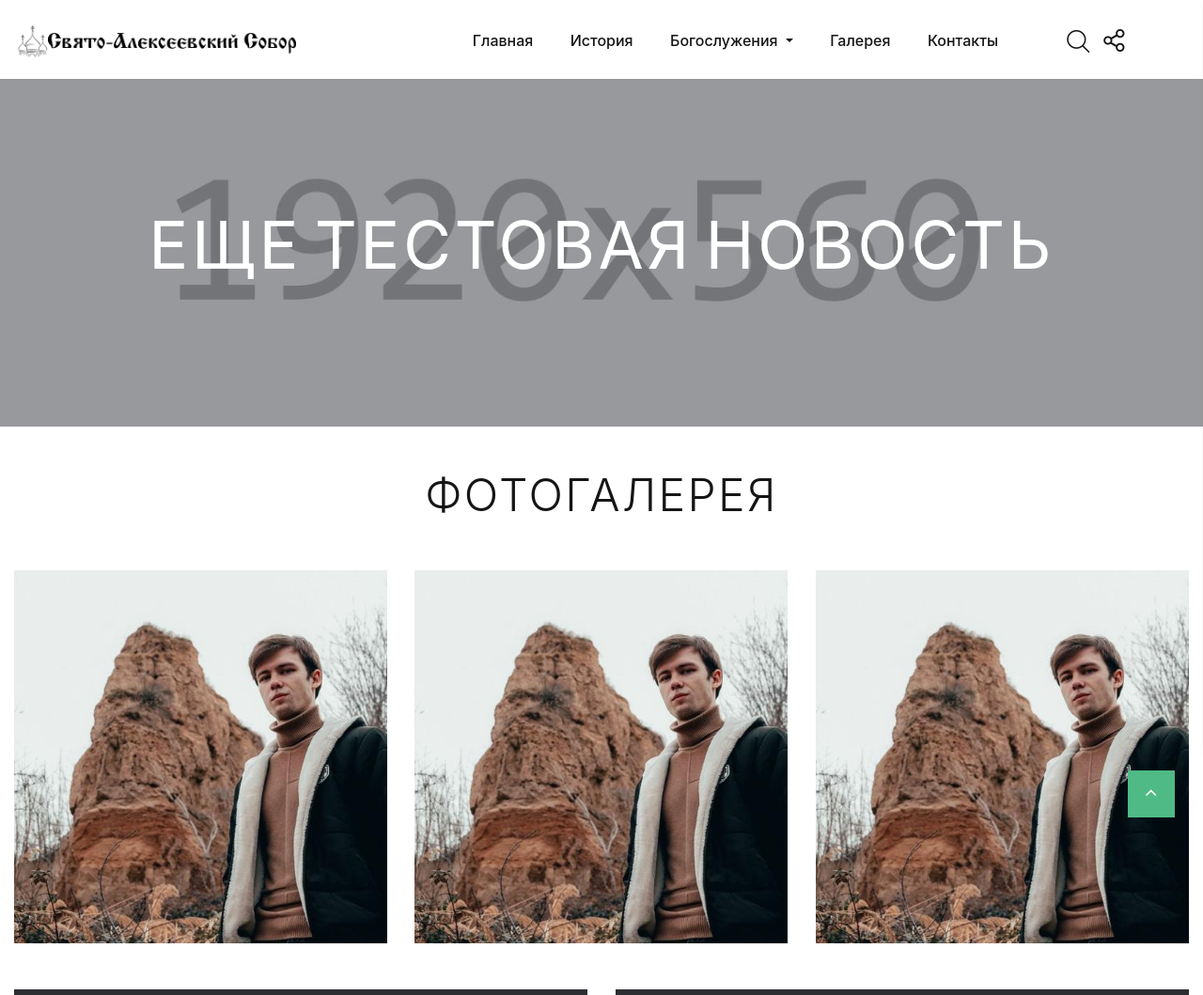
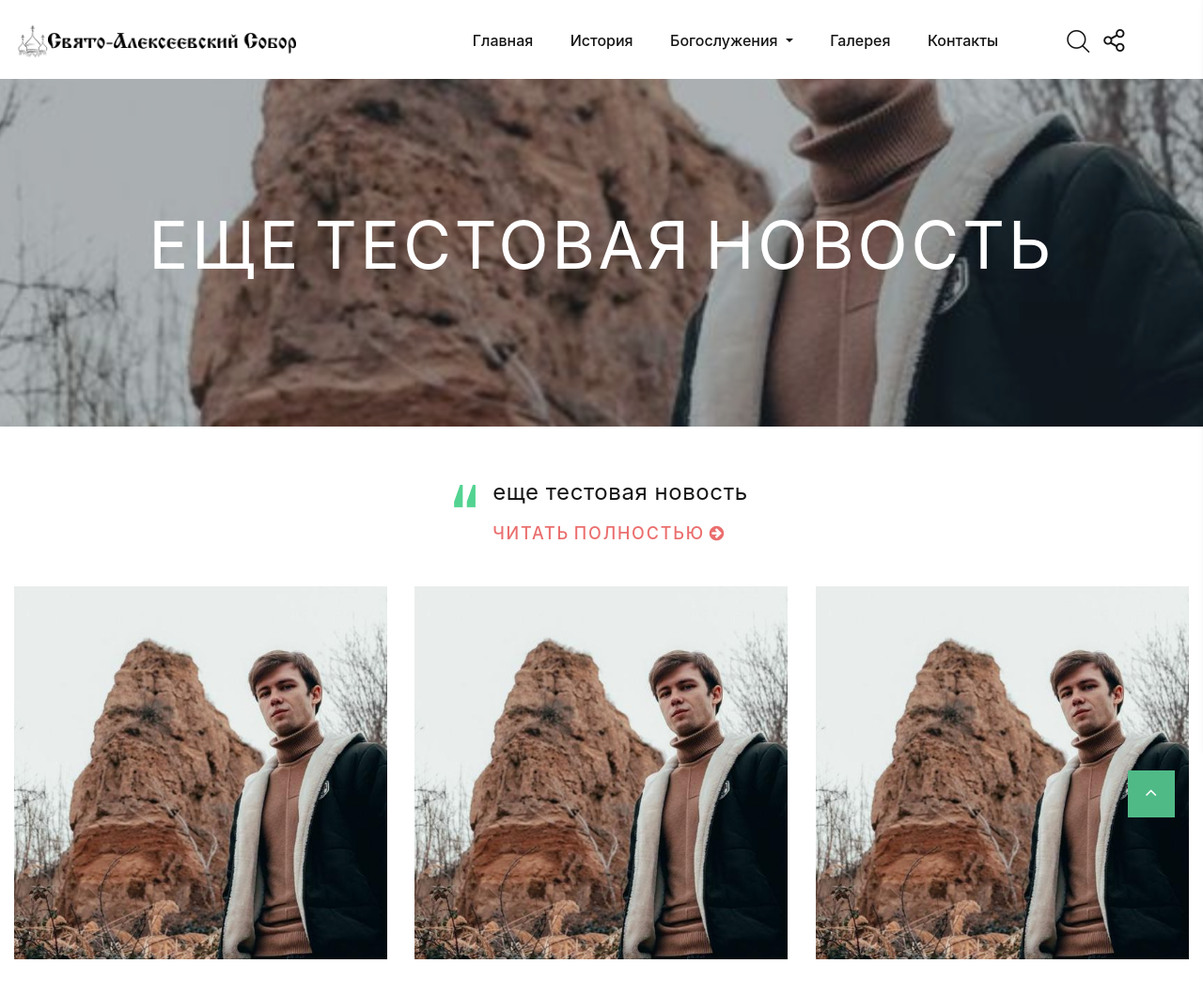
Before and after one commit to igorkhaylov/DemoCreator, a Django app: page /photo_gallery/13/ in a window 1280 px wide. Shown: the top 1059 px of the page at 94% size. Run offline with Django 3.2, Linux system fonts and the light colour scheme; data comes from the database, SQL or seed files in the repository; some libraries are stand-ins or nearby versions.

Commit message:
formatted code

```diff
--- a/main/templates/main/gallery.html
+++ b/main/templates/main/gallery.html
@@ -44,7 +44,7 @@
             <div class="container">
 {#                <h2 class="breadcrumbs-custom-title">Фотогалерея</h2>#}
             </div>
-            <div class="box-position" style="background-image: url({% static 'images/bg-elements.jpg' %});"></div>
+            <div class="box-position" style="background-image: url({% static 'images/my/MainPicture2.jpg' %});"></div>
         </div>
     </section>
 
@@ -73,6 +73,7 @@
                                 <a href="{% url 'photo_gallery' news.pk %}">
 {#                                    <h2>Title</h2>#}
                                     <p>{{ news.title }}</p>
+                                    <a href="" class="position-absolute mt-4 ml-4">Посмотреть...</a>
                                 </a>
                             </div>
                         </div>
--- a/main/templates/main/photo_gallery.html
+++ b/main/templates/main/photo_gallery.html
@@ -44,13 +44,30 @@
             <div class="container">
                 <h2 class="breadcrumbs-custom-title">{{ photos.title }}</h2>
             </div>
-            <div class="box-position" style="background-image: url({% static 'images/bg-elements.jpg' %});"></div>
+            <div class="box-position" style="background-image: url({{ photos.picture.url }});"></div>
         </div>
     </section>
 {% if photos.images.all %}
     <section class="section section-sm section-fluid bg-default text-center">
         <div class="container-fluid">
-                <h3 class="wow fadeInLeft">Фотогалерея</h3>
+{#            <h3 class="wow fadeInLeft">Фотогалерея</h3>#}
+
+
+
+            <div class="container">
+                <div class="row justify-content-center">
+                    <article class="quote-classic">
+                        <div class="quote-classic-text">
+                            <p class="q">{{ photos.title }}</p>
+                        </div>
+                        <h6 class="quote-classic-cite"><a href="{% url 'post_detail' photos.pk %}">Читать полностью
+                            <span class="fa fa-arrow-circle-right"></span></a></h6>
+                    </article>
+                </div>
+            </div>
+
+{#            <p>{{ photos.title }}<a href="{% url 'post_detail' photos.pk %}">Читать полностью <span#}
+{#                    class="fa fa-arrow-circle-right"></span></a></p>#}
 
             {#                <div class="isotope-filters isotope-filters-horizontal">#}
             {#                    <button class="isotope-filters-toggle button button-md button-icon button-icon-right button-default-outline button-wapasha"#}
--- a/main/templates/main/post_detail.html
+++ b/main/templates/main/post_detail.html
@@ -86,6 +86,9 @@
 
                                     {#                                    </div>#}
                                 </div>
+
+
+
                                 <p class="m-0 p-0 float-xl-right position-absolute" style="display: inline-block">
                                     <a href="{% url 'post_detail' last_post.pk %}">
                                         Читать полностью   <span class="fa fa-arrow-circle-right"></span>
--- a/main/templates/main/typography.html
+++ b/main/templates/main/typography.html
@@ -21,7 +21,7 @@
                 <a href="{% url 'about' %}" class="dropdown-item">About Us</a>
             </div>
         </li>
-        <li class="rd-nav-item"><a class="rd-nav-link" href="{% url 'typography' %}">Галерея</a></li>
+        <li class="rd-nav-item"><a class="rd-nav-link" href="{% url 'gallery' %}">Галерея</a></li>
 
         <li class="rd-nav-item mr-lg-4 mr-xl-4 mr-xxl-4 mr-md-0"><a class="rd-nav-link" href="{% url 'contact' %}">Контакты</a></li>
     </ul>
```
Lines whose indentation alone changed are shown as unchanged.
